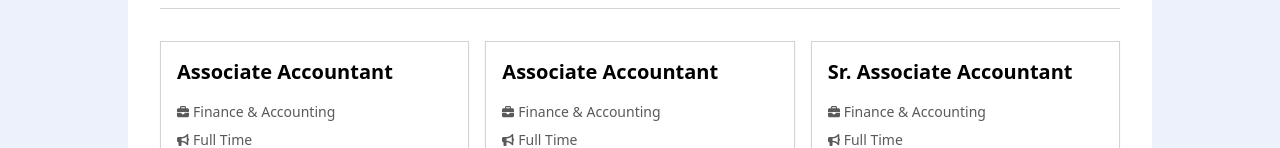
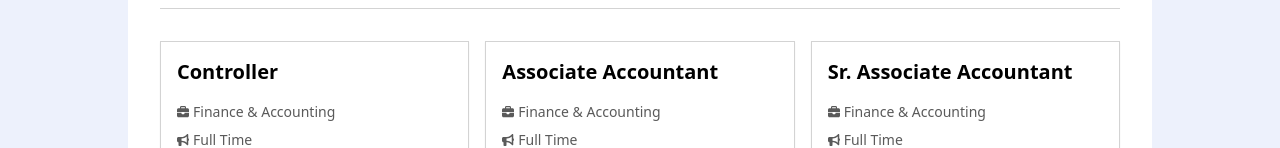
Before and after one commit to tanujchowdhury/nextjs-arightco-website, a Next.js app: page /careers in a window 1280 px wide. Shown: the part 784-932 px from the top of the page. Built offline with nearby package versions, Linux system fonts and the light colour scheme.

Commit message:
controller job

```diff
--- a/pages/careers/associate-accountant-us.tsx
+++ b/pages/careers/controller-us.tsx
@@ -1,15 +1,15 @@
 import JobPostLayout from "../../components/layouts/jobpostlayout";
 import Layout from "../../components/layouts/layout";
 
-export default function AssociateAccountantUS() {
+export default function ControllerUS() {
   return (
     <Layout>
       <JobPostLayout
-        jobTitle={"Associate Accountant"}
+        jobTitle={"Controller"}
         jobCategory={"Finance and Accounting"}
         jobType={"Full Time"}
         jobLocation={"US"}
-        value={"New Associate Accountant US Job Application!"}
+        value={"New Controller US Job Application!"}
       />
     </Layout>
   );
--- a/pages/careers/index.tsx
+++ b/pages/careers/index.tsx
@@ -23,11 +23,11 @@ export default function Careers() {
         </div>
         <div className="pt-8 grid md:grid-cols-3 gap-4 w-full">
           <JobCard
-            jobTitle={"Associate Accountant"}
+            jobTitle={"Controller"}
             jobCategory={"Finance & Accounting"}
             jobType={"Full Time"}
             jobLocation={"US"}
-            href={"/careers/associate-accountant-us"}
+            href={"/careers/controller-us"}
           />
 
           <JobCard
--- /dev/null
+++ b/pages/careers/thanks.tsx
@@ -0,0 +1,14 @@
+import Head from "next/head";
+import Layout from "../../components/layouts/layout";
+import Section from "../../components/sections/section";
+
+export default function Thanks() {
+  return (
+    <Layout>
+      <Head>
+        <title></title>
+      </Head>
+      <Section title1={"Thank You"} text={"Thanks for filling out an application. Our team will get back to you ASAP."} type={3} />
+    </Layout>
+  );
+}
```
